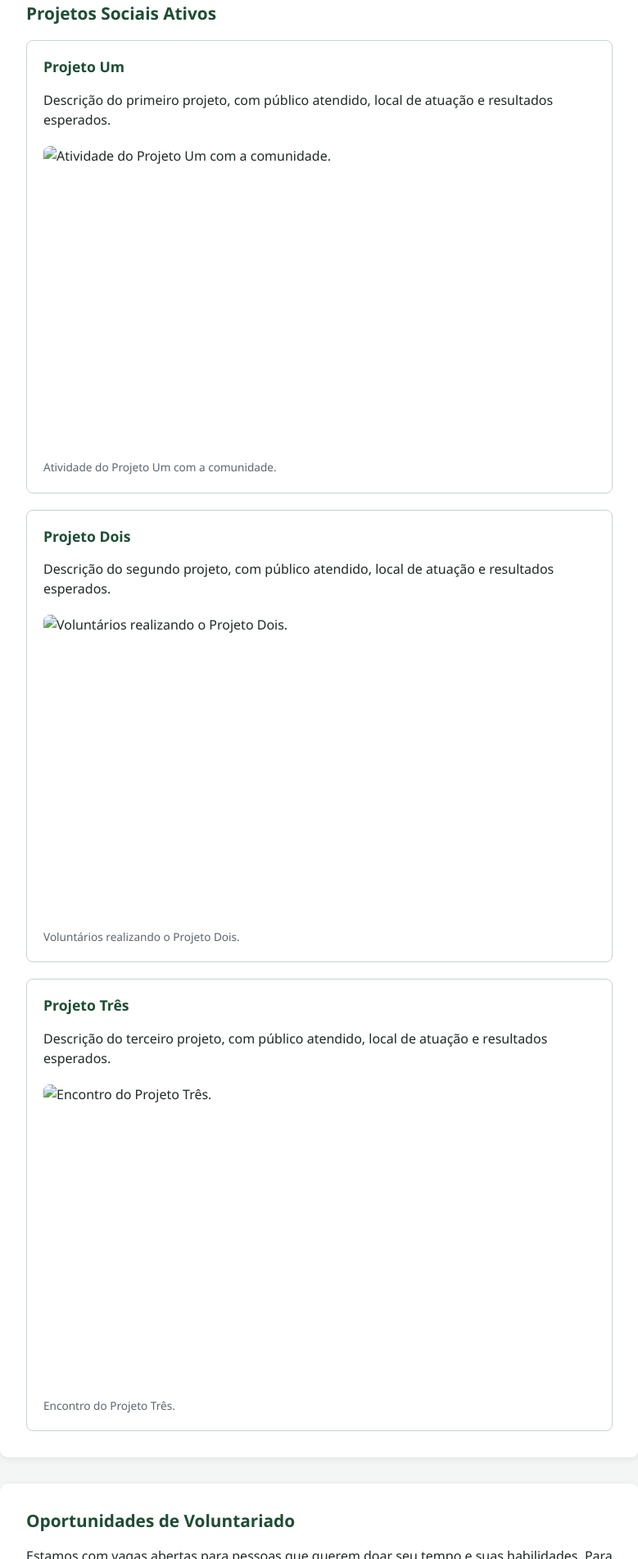
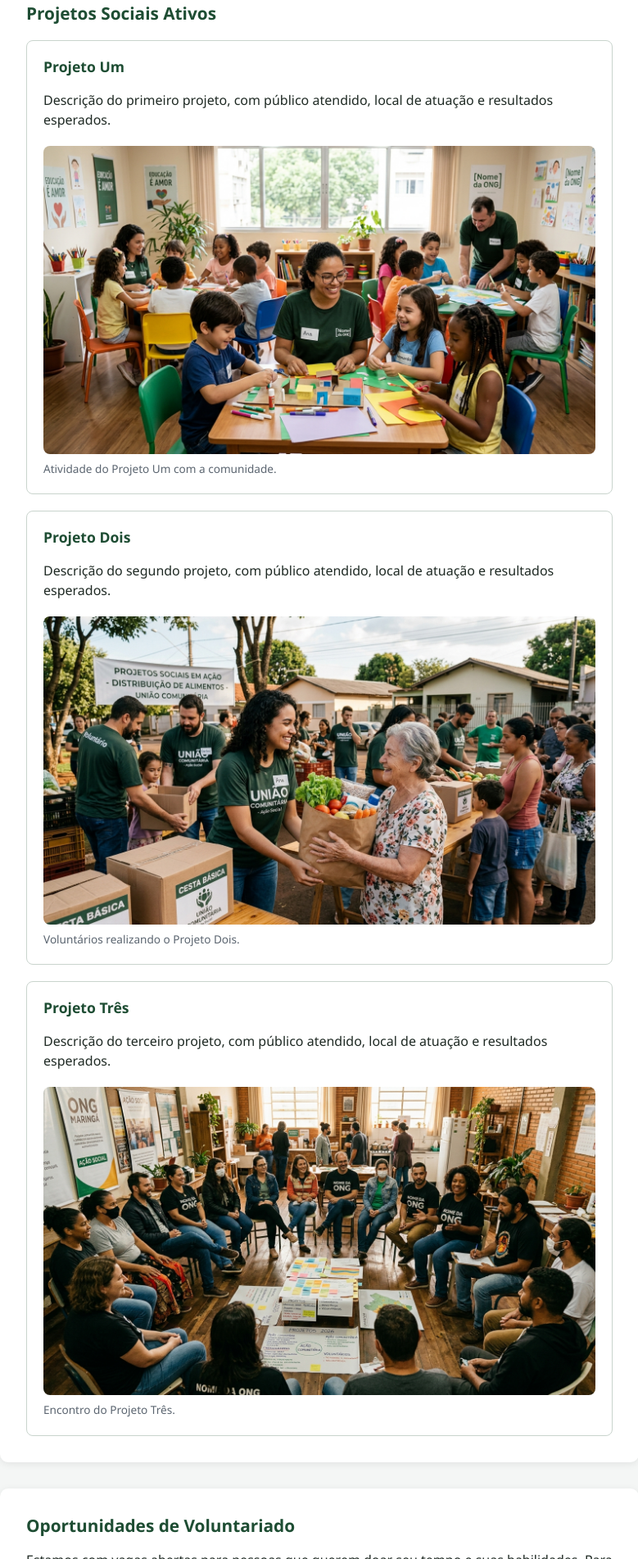
Before and after one commit to Brusira/experiencia-pratica-front-1, a plain HTML site: page projetos.html in a window 1280 px wide. Shown: the part 374-2276 px from the top of the page at 82% size, without its empty margins (250-1029 px from the left). Drawn offline with Linux system fonts and the light colour scheme.

Commit message:
corrigindo codigos das e adicionando imagens

```diff
--- a/projetos.html
+++ b/projetos.html
@@ -56,8 +56,8 @@ Depoimentos e Impacto
                 <p>Descrição do primeiro projeto, com público atendido, local de atuação e resultados esperados.</p>
                 <figure>
                     <picture>
-                        <source srcset="imagens/projeto-1.webp" type="image/webp">
-                        <img src="imagens/projeto-1.jpg" alt="Atividade do Projeto Um com a comunidade." width="720"
+                        <source srcset="assets/projeto-1.webp" type="image/webp">
+                        <img src="assets/projeto-1.jpg" alt="Atividade do Projeto Um com a comunidade." width="720"
                             height="400" loading="lazy">
                     </picture>
                     <figcaption>Atividade do Projeto Um com a comunidade.</figcaption>
@@ -69,8 +69,8 @@ Depoimentos e Impacto
                 <p>Descrição do segundo projeto, com público atendido, local de atuação e resultados esperados.</p>
                 <figure>
                     <picture>
-                        <source srcset="imagens/projeto-2.webp" type="image/webp">
-                        <img src="imagens/projeto-2.jpg" alt="Voluntários realizando o Projeto Dois." width="720"
+                        <source srcset="assets/projeto-2.webp" type="image/webp">
+                        <img src="assets/projeto-2.jpg" alt="Voluntários realizando o Projeto Dois." width="720"
                             height="400" loading="lazy">
                     </picture>
                     <figcaption>Voluntários realizando o Projeto Dois.</figcaption>
@@ -82,8 +82,8 @@ Depoimentos e Impacto
                 <p>Descrição do terceiro projeto, com público atendido, local de atuação e resultados esperados.</p>
                 <figure>
                     <picture>
-                        <source srcset="imagens/projeto-3.webp" type="image/webp">
-                        <img src="imagens/projeto-3.jpg" alt="Encontro do Projeto Três." width="720" height="400"
+                        <source srcset="assets/projeto-3.webp" type="image/webp">
+                        <img src="assets/projeto-3.jpg" alt="Encontro do Projeto Três." width="720" height="400"
                             loading="lazy">
                     </picture>
                     <figcaption>Encontro do Projeto Três.</figcaption>
```
Also changed, not shown: index.html (+3 -3 lines), assets/institucional.jpg (added), assets/projeto-1.jpg (added), assets/projeto-2.jpg (added), assets/projeto-3.jpg (added).
